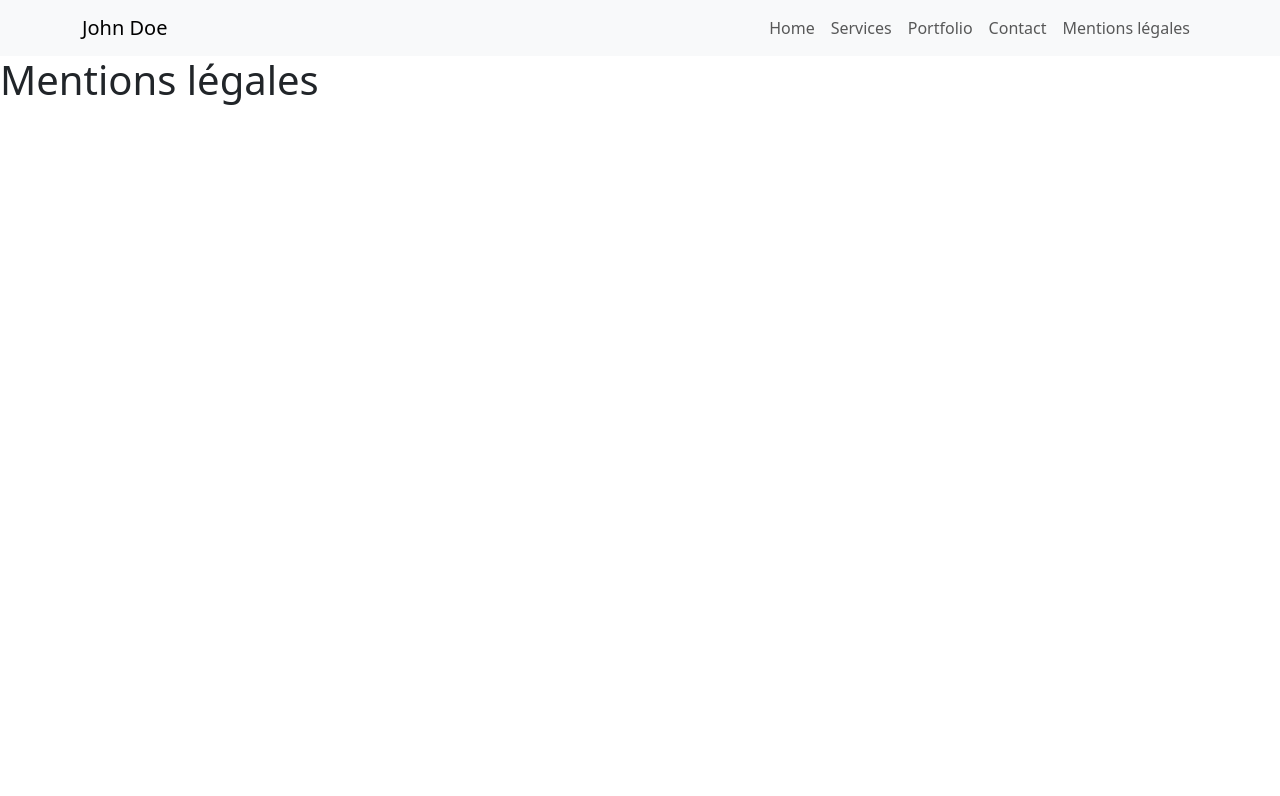
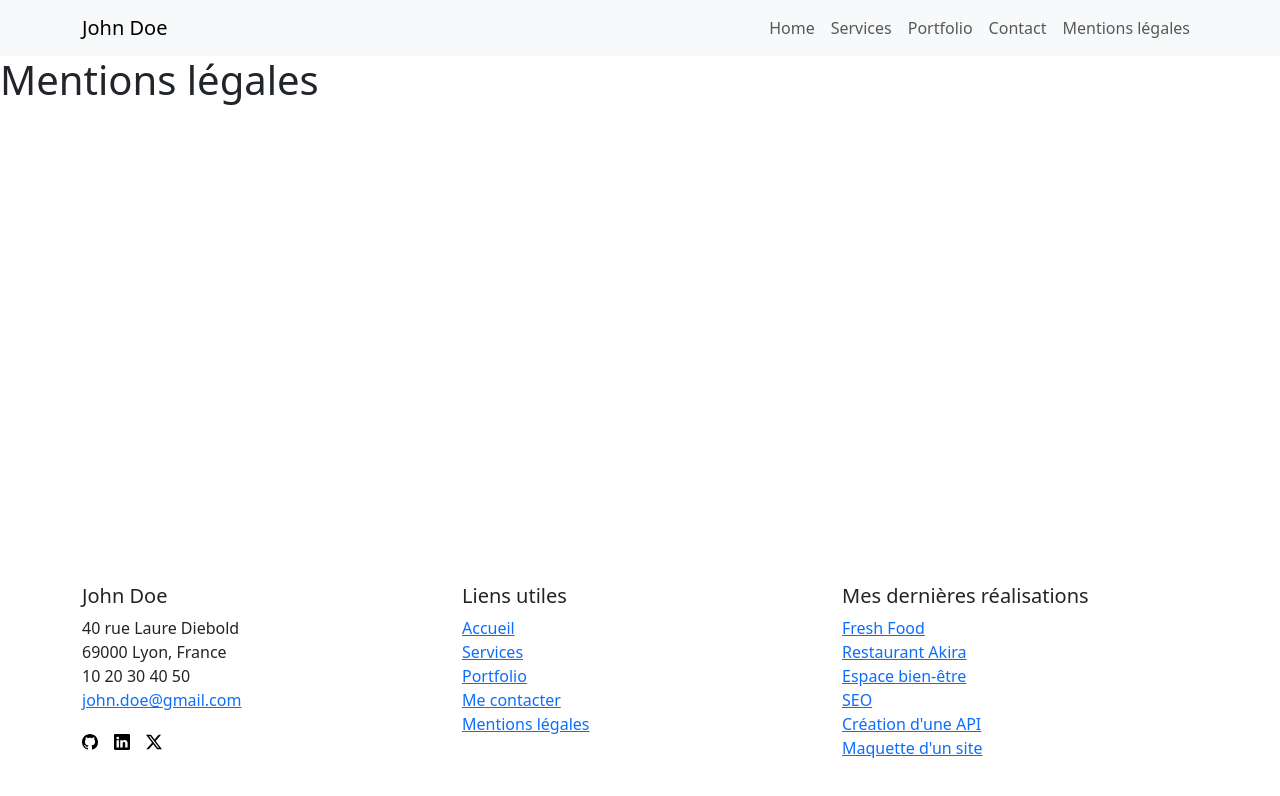
Before and after one commit to guillaume-agard-dev/agard-guillaume-devoir-react, a React (Vite) app: page /mentions-legales in a window 1280 px wide. Shown: the top 796 px of the page. Built offline with nearby package versions, Linux system fonts and the light colour scheme.

Commit message:
Add footer

```diff
--- a/src/App.jsx
+++ b/src/App.jsx
@@ -6,13 +6,19 @@ import Services from './pages/Services';
 import Portfolio from './pages/Portfolio';
 import Contact from './pages/Contact';
 import Mentionslegales from './pages/Mentionslegales';
+import Footer from './components/Footer';
 
 
 function App() {
 
   return (
     <BrowserRouter>
+      {/* Colle le footer en bas de page */}
+      <div className="d-flex flex-column min-vh-100">
+
         <NavigationBar />
+
+        <div className="flex-grow-1">
         <Routes>
           <Route path='/' element={<Home />} />
           <Route path='/services' element={<Services />} />
@@ -20,6 +26,11 @@ function App() {
           <Route path='/contact' element={<Contact />} />
           <Route path='/mentions-legales' element={<Mentionslegales />} />
         </Routes>
+        </div>
+
+        <Footer />
+
+      </div>
     </BrowserRouter>
   )
 }
--- /dev/null
+++ b/src/components/Footer.jsx
@@ -0,0 +1,62 @@
+import { Container, Row, Col } from "react-bootstrap";
+import { Link } from 'react-router-dom';
+
+import GitHubIcon from '../assets/icon/github.svg';
+import LinkedinIcon from '../assets/icon/linkedin.svg';
+import TwitterIcon from '../assets/icon/twitter-x.svg';
+
+
+function Footer () {
+    return (
+        <footer className="footer mt-auto py-4">
+            <Container>
+                <Row>
+                    {/* Première colonne : coordonnées et réseaux */}
+                    <Col md={4} className="mb-4 mb-md-0 text-center text-md-start">
+                    <h5>John Doe</h5>
+                    <p>40 rue Laure Diebold <br />69000 Lyon, France <br />10 20 30 40 50 <br /><a href="mailto:john.doe@gmail.com">john.doe@gmail.com</a></p>
+                    <div className="social-icons d-flex justify-content-center justify-content-md-start gap-3">
+                        <a href="https://github.com/github-john-doe" target="_blank" rel="noreferrer">
+                            <img src={GitHubIcon} alt="GitHub" className="icon" />
+                        </a>
+                        <a href="https://linkedin.com" target="_blank" rel="noreferrer">
+                            <img src={LinkedinIcon} alt="Linkedin" className="icon" />
+                        </a>
+                        <a href="https://x.com/" target="_blank" rel="noreferrer">
+                            <img src={TwitterIcon} alt="Twitter" className="icon" />
+                        </a>
+                    </div>
+                    </Col>
+
+                    {/* Deuxième colonne : Liens utiles */}
+                    <Col md={4} className="mb-4 mb-md-0 text-center text-md-start">
+                        <h5>Liens utiles</h5>
+                        <ul className="list-unstyled">
+                            <li><Link to="/">Accueil</Link></li>
+                            <li><Link to="/services">Services</Link></li>
+                            <li><Link to="/portfolio">Portfolio</Link></li>
+                            <li><Link to="/contact">Me contacter</Link></li>
+                            <li><Link to="/mentions-legales">Mentions légales</Link></li>
+                        </ul>
+                    </Col>
+
+                    {/* Colonne 3 : Dernières réalisations */}
+                    <Col md={4} className="text-center text-md-start">
+                        <h5>Mes dernières réalisations</h5>
+                        <ul className="list-unstyled">
+                        <li><Link to="/portfolio">Fresh Food</Link></li>
+                        <li><Link to="/portfolio">Restaurant Akira</Link></li>
+                        <li><Link to="/portfolio">Espace bien-être</Link></li>
+                        <li><Link to="/portfolio">SEO</Link></li>
+                        <li><Link to="/portfolio">Création d'une API</Link></li>
+                        <li><Link to="/portfolio">Maquette d'un site</Link></li>
+                        </ul>
+                    </Col>
+                </Row>
+            </Container>
+
+        </footer>
+    )
+}
+
+export default Footer;
```
Lines whose indentation alone changed are shown as unchanged.
